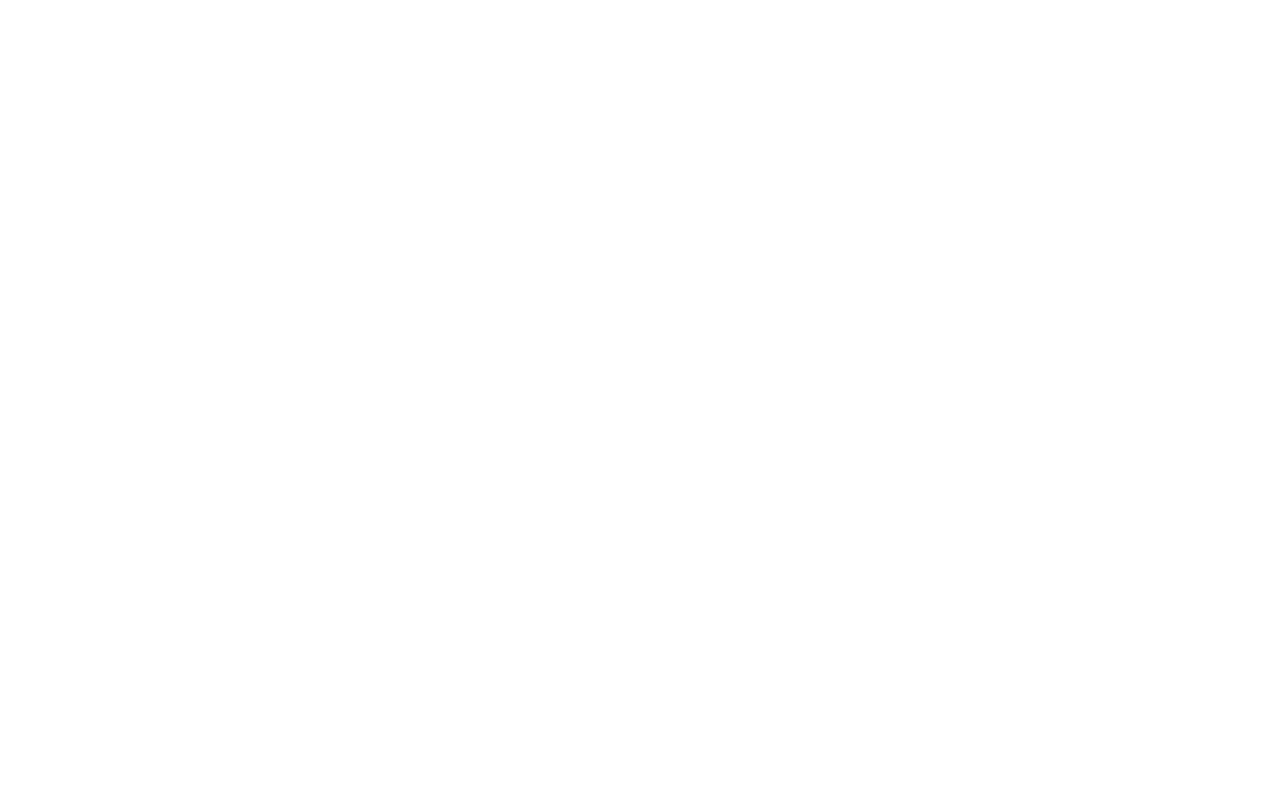
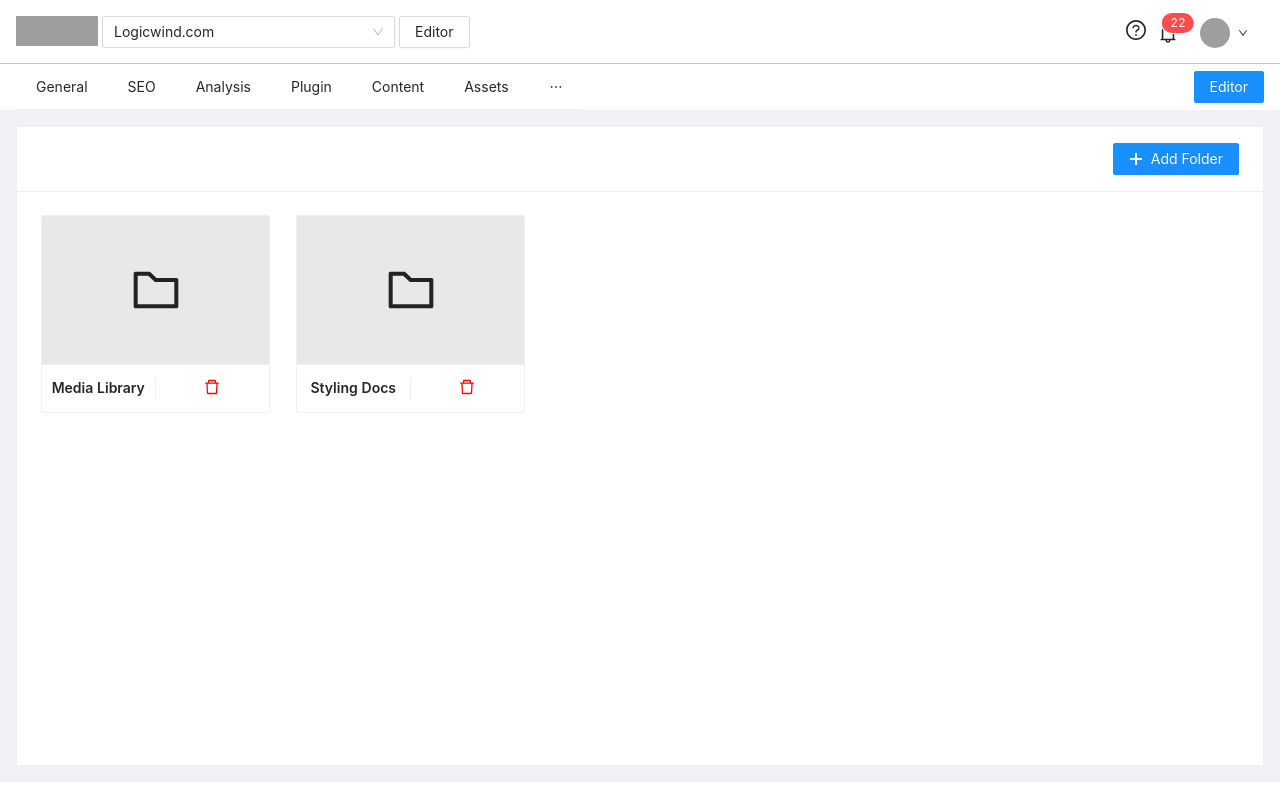
Before and after one commit to vishwaderasariya/webnext, a React (Create React App) app: page /site/1/assets in a window 1280 px wide. Built offline with nearby package versions, Linux system fonts and the light colour scheme; grey boxes are pictures that could not be loaded.

Commit message:
general and assets

```diff
--- a/src/App.js
+++ b/src/App.js
@@ -11,6 +11,8 @@ import Login from "./Components/Login";
 import CreatePage from "./Components/CreatePage";
 import siteContentBlog from "./routes/siteContentBlog";
 import siteContent from "./routes/siteContent";
+import siteGeneral from "./routes/siteGeneral";
+import siteAssets from "./routes/siteAssets";
 
 function App() {
   return (
@@ -25,7 +27,9 @@ function App() {
           <Route path="/createPage" component={CreatePage} />
           <Route path="/sites" component={Sites} exact />
           <Route path="/site/:siteName" component={site} exact />
+          <Route path="/site/:siteName/general" component={siteGeneral} exact />
           <Route path="/site/:siteName/content" component={siteContent} exact />
+          <Route path="/site/:siteName/assets" component={siteAssets} exact />
           <Route
             path="/site/:siteName/content/blog"
             component={siteContentBlog}
--- a/src/Components/Menus.js
+++ b/src/Components/Menus.js
@@ -28,7 +28,7 @@ function Menus({ siteName }) {
             <NavLink to={`/site/${siteName}/content`}>Content</NavLink>
           </Menu.Item>
           <Menu.Item key="assets">
-            <NavLink to={`/site/${siteName}/assests`}>Assets</NavLink>
+            <NavLink to={`/site/${siteName}/assets`}>Assets</NavLink>
           </Menu.Item>
           <Menu.Item key="access">
             <NavLink to={`/site/${siteName}/access`}>Access</NavLink>
--- a/src/Components/SignUpCard.js
+++ b/src/Components/SignUpCard.js
@@ -1,6 +1,6 @@
 import React, { useState } from "react";
 import { Mutation } from "react-apollo";
-import { Form, Input, Button, Card, Row, Col, Typography, Space } from "antd";
+import { Form, Input, Button, Card, Row, Col, Typography } from "antd";
 import gql from "graphql-tag";
 import { NavLink } from "react-router-dom";
 
@@ -8,6 +8,7 @@ import {
   GoogleOutlined,
   UnlockOutlined,
   MailOutlined,
+  FacebookOutlined,
 } from "@ant-design/icons";
 
 const REGISTER_USER = gql`
@@ -74,19 +75,28 @@ function SignUpCard() {
                     type="primary"
                     onClick={registeruser}
                     htmlType="submit"
+                    style={{ width: "100%" }}
                   >
-                    Confirm{" "}
+                    Confirm
                   </Button>
                 </Form.Item>
               )}
             </Mutation>
           </Form>
-          <Space direction="vertical">
-            <Typography.Text>Or Start With</Typography.Text>
-            <Button>
-              <GoogleOutlined />
-            </Button>
-          </Space>
+
+          <p>Or Start With</p>
+          <Row gutter={10} justify="center">
+            <Col>
+              <Button style={{ padding: "4px 40px" }}>
+                <GoogleOutlined />
+              </Button>
+            </Col>
+            <Col>
+              <Button style={{ padding: "4px 40px" }}>
+                <FacebookOutlined />
+              </Button>
+            </Col>
+          </Row>
         </Card>
         <Typography.Text style={{ marginLeft: "80px" }}>
           If you have already account,
--- a/src/Components/SigninCard.js
+++ b/src/Components/SigninCard.js
@@ -1,20 +1,11 @@
 import React, { useState } from "react";
-import {
-  Form,
-  Input,
-  Button,
-  Card,
-  Space,
-  Typography,
-  Row,
-  Col,
-  Divider,
-} from "antd";
+import { Form, Input, Button, Card, Typography, Row, Col, Divider } from "antd";
 import gql from "graphql-tag";
 import { Mutation } from "react-apollo";
 import {
   UserOutlined,
   UnlockOutlined,
+  FacebookOutlined,
   GoogleOutlined,
 } from "@ant-design/icons";
 import { NavLink } from "react-router-dom";
@@ -53,15 +44,13 @@ function SigninCard() {
             </Form.Item>
 
             <Form.Item name="password" rules={[{ required: true }]}>
-              <Input
-                type="password"
+              <Input.Password
                 prefix={<UnlockOutlined />}
                 placeholder="Password"
               />
             </Form.Item>
-            <Space direction="vertical">
-              <Typography.Text>Forgot Password?</Typography.Text>
 
+            <p>Forgot Password?</p>
             <Mutation
               mutation={LOGIN_USER}
               variables={{
@@ -78,6 +67,7 @@ function SigninCard() {
                       type="primary"
                       onClick={userlogin}
                       htmlType="submit"
+                      style={{ width: "100%" }}
                     >
                       Sign in
                     </Button>
@@ -86,13 +76,20 @@ function SigninCard() {
               )}
             </Mutation>
             <Divider />
-              <Typography.Text>
-                Or log in with one o the following platform
-              </Typography.Text>
-              <Button>
+
+            <p>Or log in with one of the following platform</p>
+            <Row gutter={10} justify="center">
+              <Col>
+                <Button style={{ padding: "4px 40px" }}>
                   <GoogleOutlined />
                 </Button>
-            </Space>
+              </Col>
+              <Col>
+                <Button style={{ padding: "4px 40px" }}>
+                  <FacebookOutlined />
+                </Button>
+              </Col>
+            </Row>
           </Form>
         </Card>
         <Typography.Text style={{ marginLeft: "80px" }}>
--- /dev/null
+++ b/src/routes/siteAssets.js
@@ -0,0 +1,99 @@
+import React from "react";
+import Header from "../Components/Header";
+import Menus from "../Components/Menus";
+import { Layout, Card, Button, Row, Col, Typography, Empty } from "antd";
+import {
+  FilePdfOutlined,
+  DeleteOutlined,
+  PlusOutlined,
+  FolderOutlined,
+} from "@ant-design/icons";
+import history from "../History";
+console.log(history);
+
+function siteAssets(props) {
+  console.log(props.match.params.siteName);
+
+  return (
+    <div style={{ minHeight: "100vh" }}>
+      <Layout>
+        <Header searchBar={true} />
+        <Menus siteName={props.match.params.siteName} />
+        <Layout style={{ minHeight: "80vh", padding: "16px 16px" }}>
+          <Layout.Content>
+            <Row>
+              <Col span={24}>
+                <Card
+                  style={{ minHeight: "80vh" }}
+                  extra={
+                    <Row justify="end" gutter={5}>
+                      <Col>
+                        <Button type="primary">
+                          <PlusOutlined />
+                          Add Folder
+                        </Button>
+                      </Col>
+                    </Row>
+                  }
+                >
+                  <Row gutter={26}>
+                    <Col span={5}>
+                      <Card
+                        style={{ backgroundColor: "#E8E8E8" }}
+                        actions={[
+                          <Typography.Text strong>
+                            Media Library
+                          </Typography.Text>,
+                          <DeleteOutlined
+                            key="delete"
+                            style={{ color: "red" }}
+                          />,
+                        ]}
+                      >
+                        <Row
+                          justify="center"
+                          align="middle"
+                          style={{ height: "100px" }}
+                        >
+                          <Col>
+                            <FolderOutlined style={{ fontSize: 50 }} />
+                          </Col>
+                        </Row>
+                      </Card>
+                    </Col>
+                    <Col span={5}>
+                      <Card
+                        style={{ backgroundColor: "#E8E8E8" }}
+                        actions={[
+                          <Typography.Text strong>
+                            Styling Docs
+                          </Typography.Text>,
+                          <DeleteOutlined
+                            key="delete"
+                            style={{ color: "red" }}
+                          />,
+                        ]}
+                      >
+                        <Row
+                          justify="center"
+                          align="middle"
+                          style={{ height: "100px" }}
+                        >
+                          <Col>
+                            <FolderOutlined style={{ fontSize: 50 }} />
+                          </Col>
+                        </Row>
+                      </Card>
+                    </Col>
+                  </Row>
+                </Card>
+              </Col>
+            </Row>
+          </Layout.Content>
+        </Layout>
+      </Layout>
+    </div>
+  );
+}
+
+export default siteAssets;
--- /dev/null
+++ b/src/routes/siteGeneral.js
@@ -0,0 +1,87 @@
+import React from "react";
+import Header from "../Components/Header";
+import Menus from "../Components/Menus";
+import {
+  Layout,
+  Card,
+  Input,
+  Button,
+  Row,
+  Col,
+  Popover,
+  Typography,
+  Space,
+} from "antd";
+import { UpCircleOutlined, InfoCircleOutlined } from "@ant-design/icons";
+import history from "../History";
+console.log(history);
+
+function siteGeneral(props) {
+  const content = (
+    <div>
+      <p>your own custome (sub)domain.</p>
+      <p> enter the primary domain only</p>
+    </div>
+  );
+  console.log(props.match.params.siteName);
+  return (
+    <div style={{ minHeight: "100vh" }}>
+      <Layout>
+        <Header searchBar={true} />
+        <Menus siteName={props.match.params.siteName} />
+        <Layout style={{ minHeight: "80vh", padding: "16px 16px" }}>
+          <Layout.Content>
+            <Row justify="center" align="top">
+              <Col span={18}>
+                <Card
+                  style={{
+                    minHeight: "288px",
+                    boxShadow: "0 4px 8px 0 rgba(0, 0, 0, 0.2)",
+                  }}
+                  title="Domain"
+                >
+                  <Row gutter={[0, 50]} justify="start">
+                    <Col span={6}>
+                      <Typography.Text strong>Custom Domain</Typography.Text>
+                    </Col>
+                    <Col>
+                      <Space>
+                        <UpCircleOutlined />
+                        Upload for custome domain
+                        <Button style={{ border: "none" }}>
+                          <InfoCircleOutlined />
+                        </Button>
+                      </Space>
+                    </Col>
+                  </Row>
+                  <Row gutter={[0, 50]} justify="start">
+                    <Col span={6}>
+                      <Typography.Text strong>
+                        Webnext Subdomain
+                      </Typography.Text>
+                    </Col>
+                    <Col>
+                      <Space>
+                        <Input size="large" />
+                        <Popover content={content} placement="bottom">
+                          <Button style={{ border: "none" }}>
+                            <InfoCircleOutlined />
+                          </Button>
+                        </Popover>
+                      </Space>
+                    </Col>
+                  </Row>
+                  <Row justify="end">
+                    <Button type="primary">Update Domain</Button>
+                  </Row>
+                </Card>
+              </Col>
+            </Row>
+          </Layout.Content>
+        </Layout>
+      </Layout>
+    </div>
+  );
+}
+
+export default siteGeneral;
```
Lines whose indentation alone changed are shown as unchanged.
